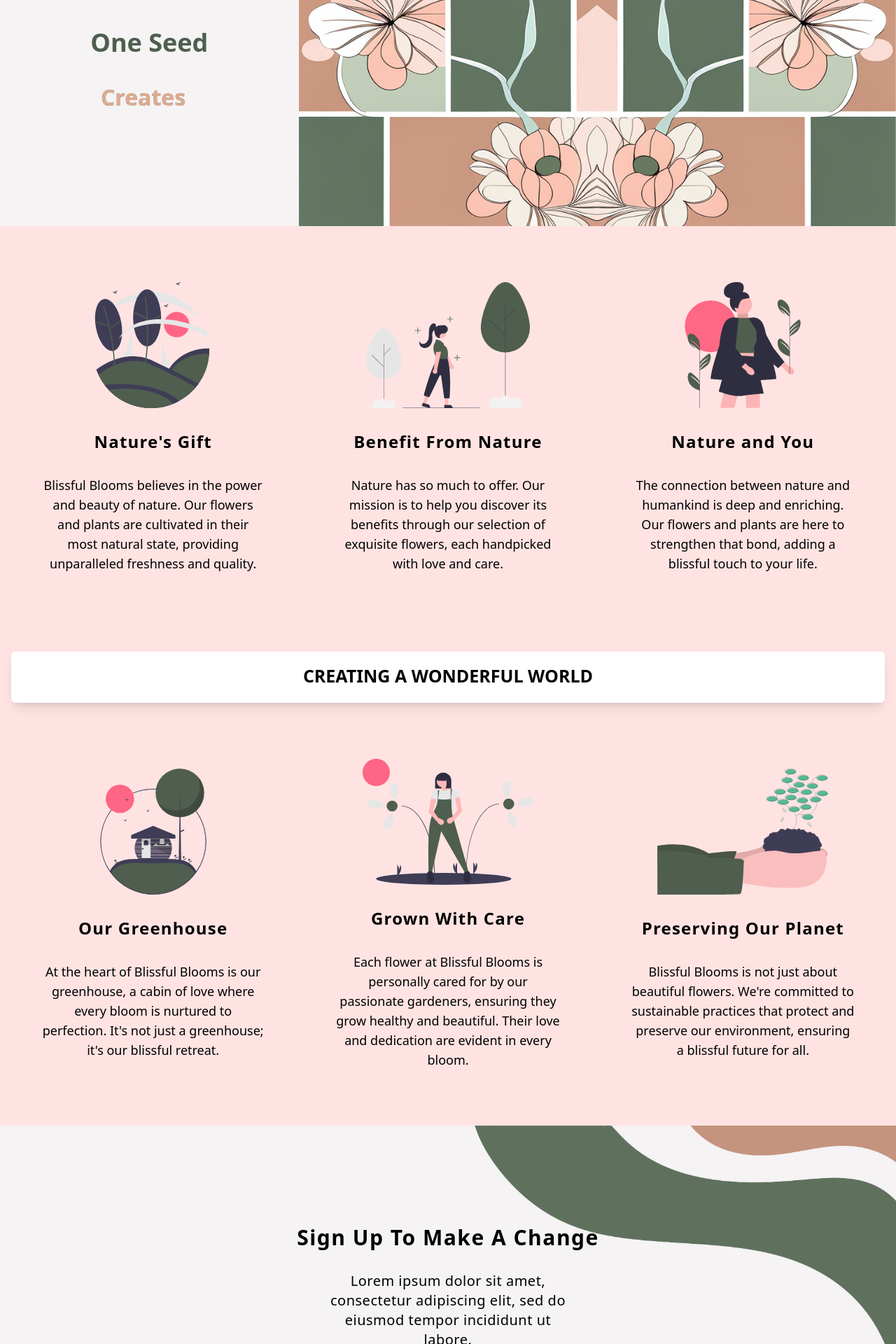
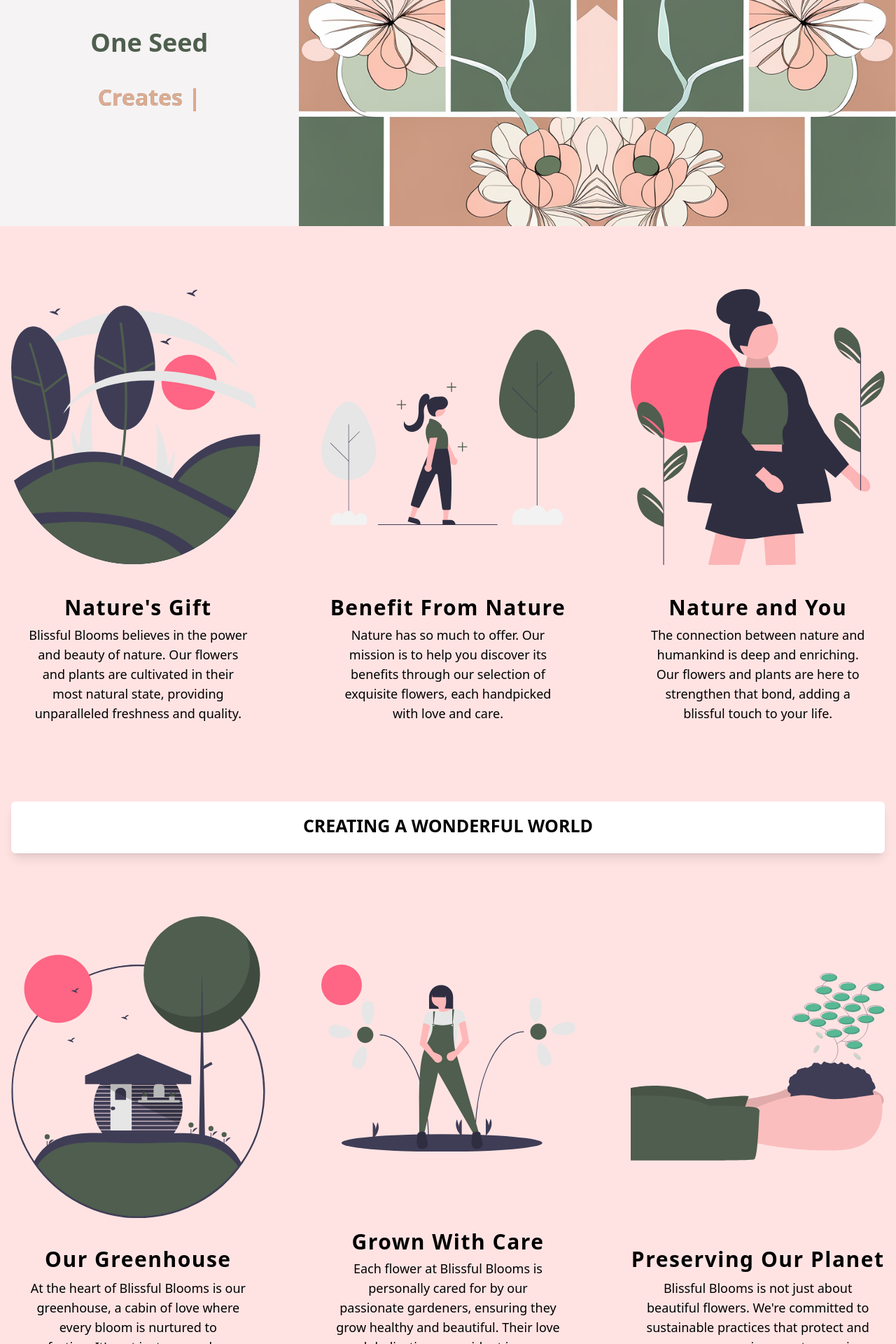
Before and after one commit to Amandapanda-hub/BlissfulBlooms-ReactTailwind, a React (Create React App) app: page / in a window 1280 px wide. Shown: the part 200-2120 px from the top of the page at 70% size. Built offline with nearby package versions, Linux system fonts and the light colour scheme.

Commit message:
changing grid responsive layout

```diff
--- a/package.json
+++ b/package.json
@@ -41,6 +41,7 @@
   "devDependencies": {
     "autoprefixer": "^10.4.14",
     "postcss": "^8.4.25",
+    "postcss-nested": "^6.0.1",
     "tailwindcss": "^3.3.2"
   }
 }
--- a/src/components/Footer/Footer.jsx
+++ b/src/components/Footer/Footer.jsx
@@ -9,7 +9,7 @@ const Footer = () => {
   return (
     <div className="flex flex-col items-center justify-center w-full min-h-screen bg-[#F5F3F4] p-8 f-background">
       <div className="flex flex-col items-center justify-center space-y-8 w-full lg:w-1/2 mt-auto mb-auto pt-[7rem] ">
-        <h1 className="text-3xl font-semibold tracking-wider leading-8 text-center">Sign Up To Make A Change</h1>
+        <h1 className="text-3xl font-semibold tracking-wider leading-8 text-center md:text-2xl ">Sign Up To Make A Change</h1>
         <p className='text-2xl font-normal text-center tracking-wide w-full lg:w-[60%] sm:text-xl'>Lorem ipsum dolor sit amet, consectetur adipiscing elit, sed do eiusmod tempor incididunt ut labore.</p>
         <div className='flex space-x-9 justify-center lg:justify-start'>
           <button className="px-8 py-2 bg-[#DFAB90] text-white rounded">Sign Up</button>
--- a/src/index.css
+++ b/src/index.css
@@ -5,6 +5,10 @@
 body {
   /* background-color: #FFF9C9; */
   background-color: #ffe3e3;
+
+  &::-webkit-scrollbar {
+    display: none;
+  }
 }
 
 a:hover {
--- a/src/pages/Home/SixGrid/SixGrid.jsx
+++ b/src/pages/Home/SixGrid/SixGrid.jsx
@@ -8,19 +8,22 @@ import { ReactComponent as Environment } from '../../../assets/SVG/environment.s
 
 
 const GridItem = ({ SvgComponent, title, description }) => (
-    <div className="flex flex-col items-center">
+    <div className="flex flex-col items-center mt-10 sm:mt-0">
       <div className="w-full h-full flex items-center justify-center">
-        <SvgComponent className="w-full sm:w-[80%] md:w-[500px] md:h-[180px] lg:max-w-md h-[200px] mx-auto" />
+        {/* <SvgComponent className="w-full min-w-fit md:h-[180px] lg:w-[100%] h-[200px] mx-auto" /> */}
+        <SvgComponent className="w-3/5 sm:w-full md:min-w-fit md:min-h-fit lg:w-[100%] h-[200px] mx-auto" />
+
       </div>
-      <h1 className="font-bold text-xl sm:text-2xl text-center mt-8 h-[60px] tracking-wider">{title}</h1>
-      <p className="text-center mt-1 text-md sm:text-lg font-medium w-full sm:w-80 mx-auto">{description}</p>
+      <h1 className="font-bold text-xl sm:text-2xl md:text-3xl text-center mt-8 h-[60px] tracking-wider">{title}</h1>
+      <p className="text-center mt-0 sm:mt-1 text-md sm:text-lg font-medium w-full sm:w-80 mx-auto">{description}</p>
     </div>
 );
 
 
 const SixGrid = () => (
   <div className="flex flex-col items-center justify-center min-h-screen bg-[#ffe3e3] px-4 py-20">
-    <div className="grid grid-cols-1 md:grid-cols-2 lg:grid-cols-3 gap-4 mb-8 place-items-center">
+    {/* <div className="grid grid-cols-1 md:grid-cols-2 lg:grid-cols-3 md:gap-10 lg:gap-20 mb-8 place-items-center"> */}
+    <div className="grid grid-cols-1 md:grid-cols-2 lg:grid-cols-3 md:gap-18 lg:gap-20 mb-8">
       <GridItem SvgComponent={Nature} title="Nature's Gift" description="Blissful Blooms believes in the power and beauty of nature. Our flowers and plants are cultivated in their most natural state, providing unparalleled freshness and quality." />
       <GridItem SvgComponent={NatureBenefit} title="Benefit From Nature" description=" Nature has so much to offer. Our mission is to help you discover its benefits through our selection of exquisite flowers, each handpicked with love and care." />
       <GridItem SvgComponent={NatureWoman} title="Nature and You" description="The connection between nature and humankind is deep and enriching. Our flowers and plants are here to strengthen that bond, adding a blissful touch to your life." />
@@ -29,7 +32,7 @@ const SixGrid = () => (
       <h1 className="font-bold text-[20px] sm:text-[25px] text-center bg-[#fff]">CREATING A WONDERFUL WORLD</h1>
       <p className="text-center mt-1"></p>
     </div>
-    <div className="grid grid-cols-1 md:grid-cols-2 lg:grid-cols-3 gap-4 place-items-center">
+    <div className="grid grid-cols-1 md:grid-cols-2 md:gap-18 lg:grid-cols-3 lg:gap-20 mb-8">
       <GridItem SvgComponent={Cabin} title="Our Greenhouse" description="At the heart of Blissful Blooms is our greenhouse, a cabin of love where every bloom is nurtured to perfection. It's not just a greenhouse; it's our blissful retreat." />
       <GridItem SvgComponent={FarmGirl} title="Grown With Care" description=" Each flower at Blissful Blooms is personally cared for by our passionate gardeners, ensuring they grow healthy and beautiful. Their love and dedication are evident in every bloom." />
       <GridItem SvgComponent={Environment} title="Preserving Our Planet" description=" Blissful Blooms is not just about beautiful flowers. We're committed to sustainable practices that protect and preserve our environment, ensuring a blissful future for all." />
@@ -38,3 +41,7 @@ const SixGrid = () => (
 );
 
 export default SixGrid;
+
+// SvgComponet >>
+// md:w-[500px]
+// sm:w-[80%]
--- a/tailwind.config.js
+++ b/tailwind.config.js
@@ -4,5 +4,9 @@ module.exports = {
   theme: {
     extend: {},
   },
-  plugins: [],
+  plugins: [
+    require('postcss-nested'), // add this line
+    require('tailwindcss'),
+    require('autoprefixer'),
+  ]
 }
```
Also changed, not shown: 1 other file (tests, documents, lock files or other folders).
